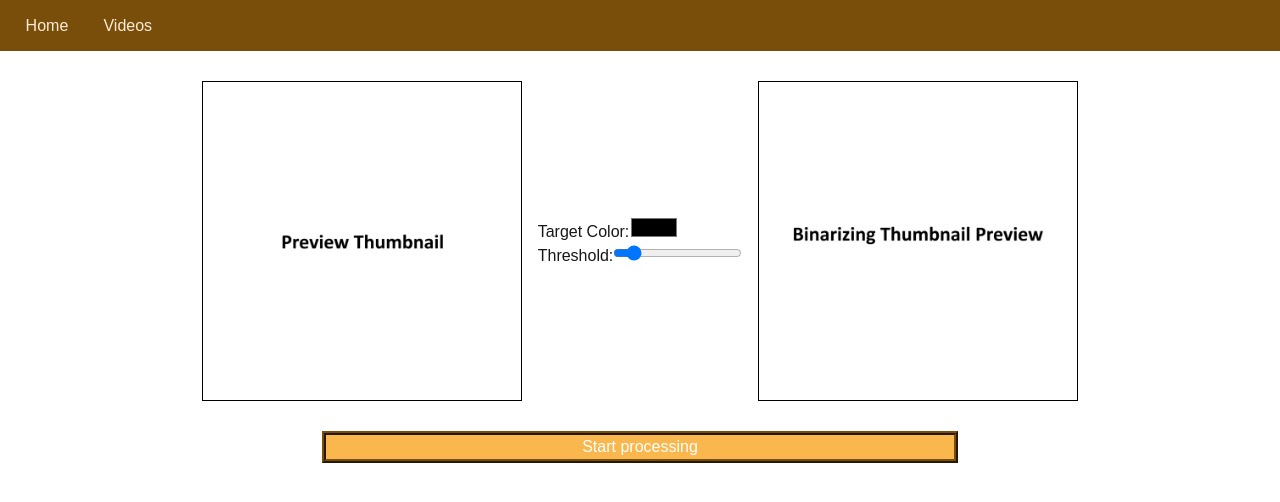
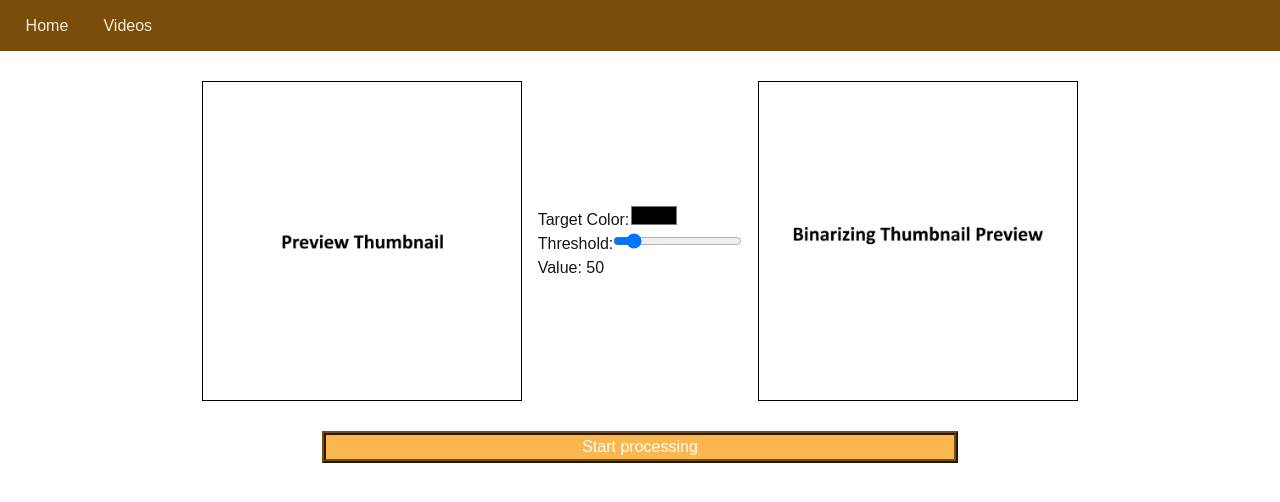
Before and after one commit to AAshGray/salamander-tracker-frontend, a Next.js app: page /videos/preview in a window 1280 px wide. Shown: the top 502 px of the page. Built offline with nearby package versions, Linux system fonts and the light colour scheme.

Commit message:
Made Value on the slider visable and changing with slider

```diff
--- a/app/videos/preview/page.tsx
+++ b/app/videos/preview/page.tsx
@@ -21,6 +21,11 @@ export default function Preview() {
         })
     }, [])
 
+    const [sliderValue, setSliderValue] = useState(50)
+    const handleSliderChange = (event) => {
+        setSliderValue(event.target.value)
+    }
+
     return (
         <div id="preview-page">
             <div id="preview-page-cont">
@@ -36,8 +41,9 @@ export default function Preview() {
                         <input type="color" id="color-picker" />
                     </label>
                     <label htmlFor="range-slider">Threshold:
-                        <input type="range" id="range-slider" min="0" max="455" defaultValue={50}/>
+                        <input type="range" id="range-slider" min="0" max="455" defaultValue={sliderValue} onChange={handleSliderChange}/>
                     </label>
+                    <p>Value: {sliderValue}</p>
                 </div>
                 <Image
                     className="preview-thumb"
@@ -53,7 +59,7 @@ export default function Preview() {
                 <Results
                     // video=
                     // targetColor=
-                    // threshold=
+                    threshold={sliderValue}
                 />
             </div>
         </div>
```
